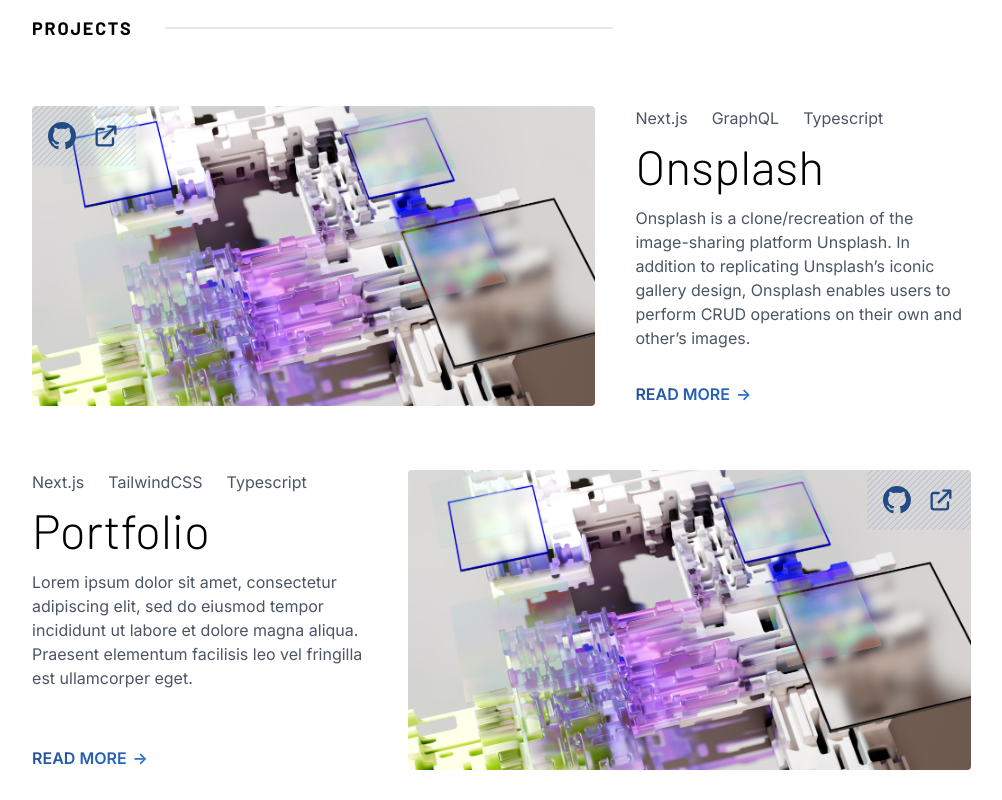
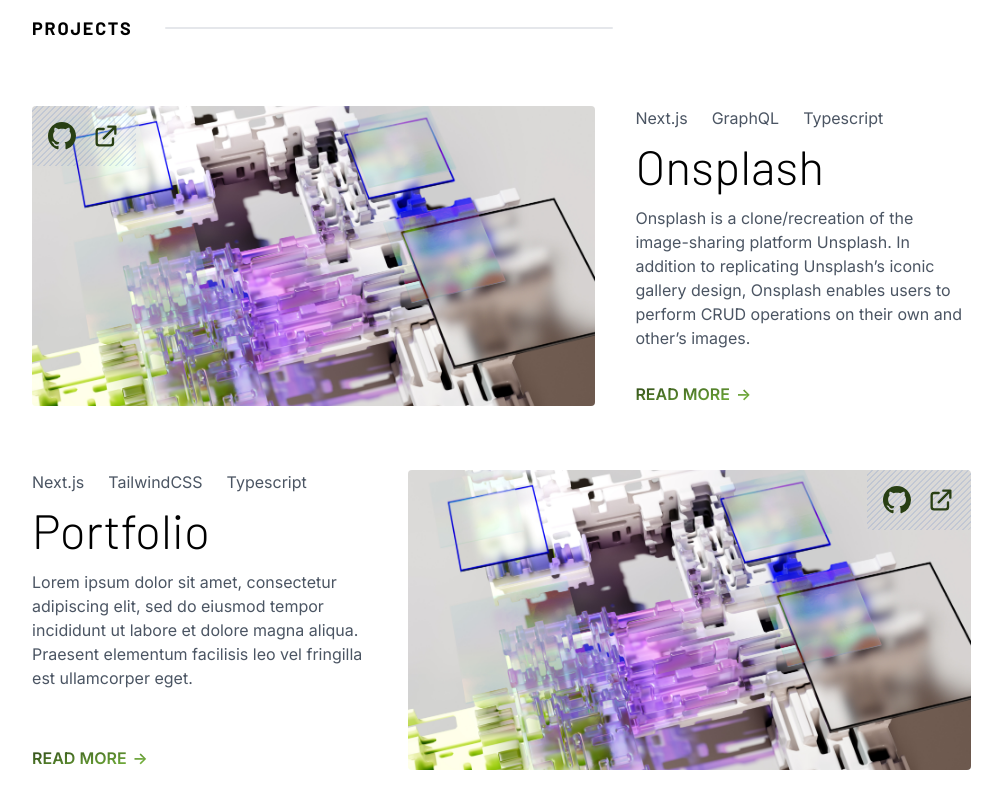
Before and after one commit to MartinP460/portfolio, a Next.js app: page / in a window 1280 px wide. Shown: the part 1620-2420 px from the top of the page, without its empty margins (133-1135 px from the left). Built offline with nearby package versions, Linux system fonts and the light colour scheme.

Commit message:
Change theme to green.

```diff
--- a/src/components/DarkModeToggle.tsx
+++ b/src/components/DarkModeToggle.tsx
@@ -25,7 +25,7 @@
       />
       <MoonIcon
         className={clsx(
-          'w-8 transition-colors hover:text-blue-200',
+          'w-8 transition-colors hover:text-primary-200',
           isDark ? 'hidden' : ''
         )}
       />
--- a/src/styles/globals.css
+++ b/src/styles/globals.css
@@ -43,7 +43,7 @@
 /* Custom scrollbar */
 
 ::-webkit-scrollbar {
-  width: 16px;
+  width: 12px;
 }
 
 ::-webkit-scrollbar-track {
@@ -51,12 +51,12 @@
 }
 
 ::-webkit-scrollbar-thumb {
-  background: rgb(36 74 131 / 60%);
-  border-radius: 5px;
+  background: #3c5e1c;
+  border-radius: 20px;
 }
 
 ::-webkit-scrollbar-thumb:hover {
-  background: rgb(36 74 131 / 80%);
+  background: #283f13;
 }
 
 .dark ::-webkit-scrollbar-track {
--- a/tailwind.config.js
+++ b/tailwind.config.js
@@ -14,10 +14,15 @@
     extend: {
       colors: {
         primary: {
-          200: '#63BDFF',
-          500: '#2872E1',
-          700: '#235AAC',
-          800: '#244A83'
+          100: '#D5ECC0',
+          200: '#C1E3A1',
+          300: '#ACD981',
+          400: '#ACD981',
+          500: '#82C743',
+          600: '#6EAD34',
+          700: '#3C5E1C',
+          800: '#283F13',
+          900: '#283F13'
         }
       }
     }
```
